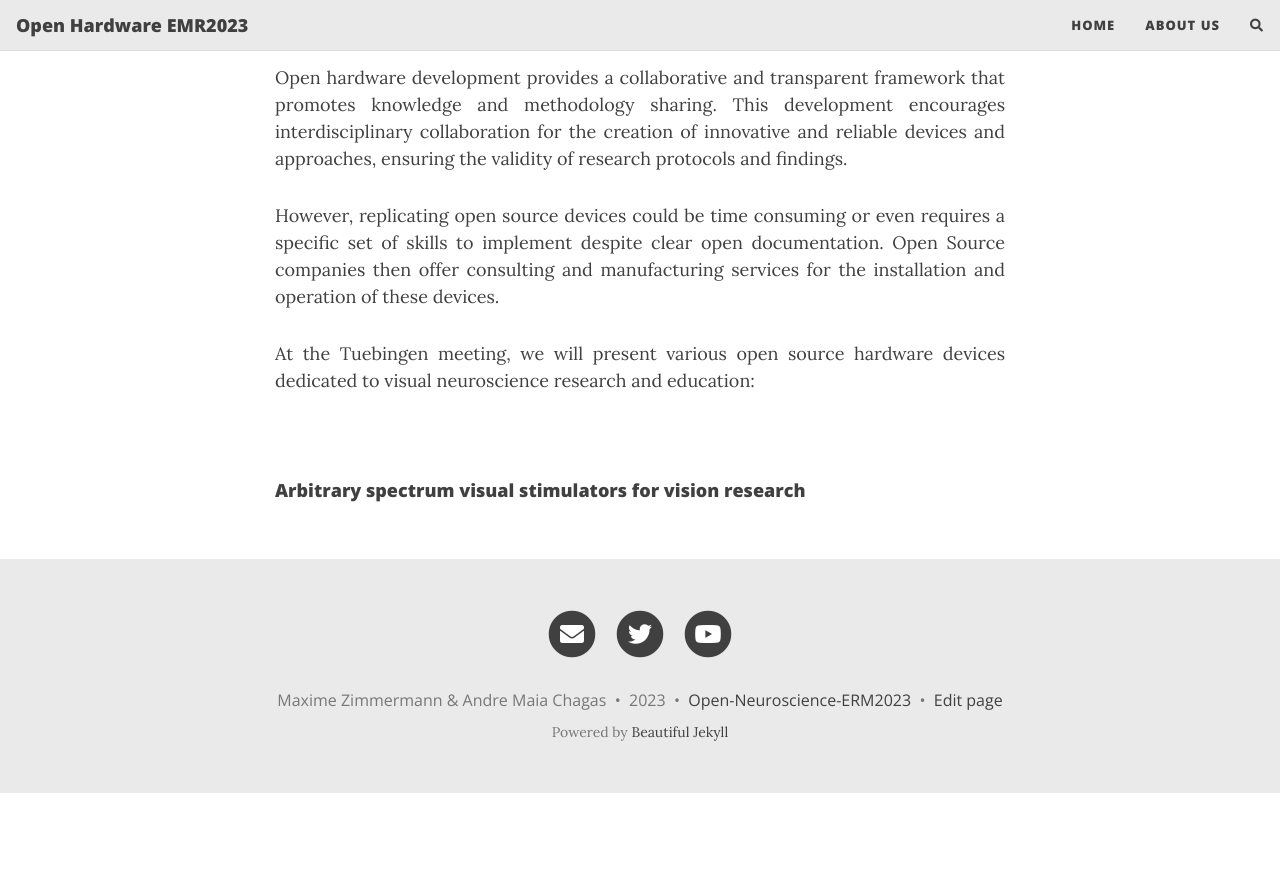
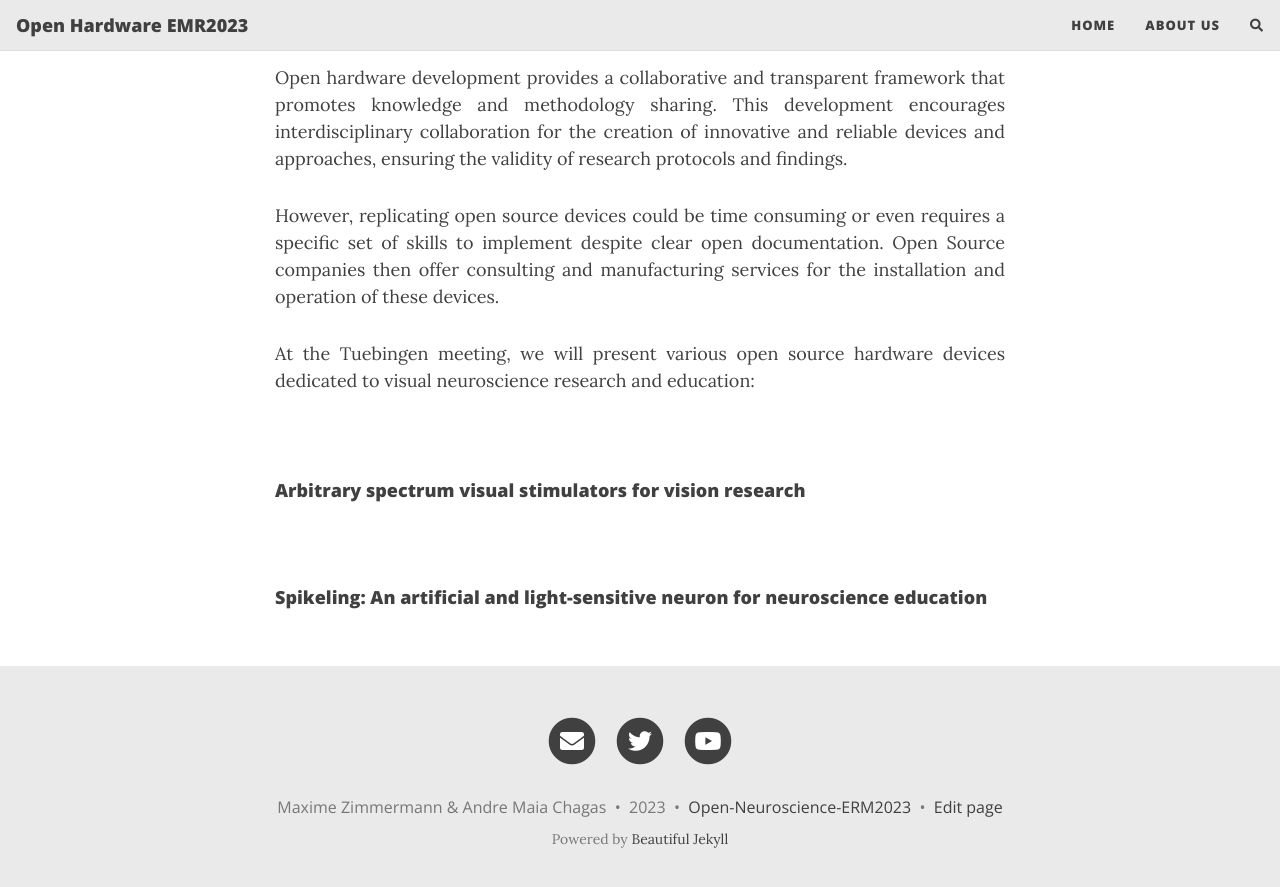
Before and after one commit to open-neuroscience/ERM2023, a Jekyll site: the page built from index.markdown, in a window 1280 px wide and 900 px high, scrolled down 728 px. Shown: the top 887 px of the window. Built offline with Jekyll 4.4.1, drawn with Linux system fonts in a browser that asks for light colours; nearby versions of some CDN libraries; comment, search, counter and statistics services are not loaded; before the commit the page ends 1521 px from its top, so only the background shows below that.

Commit message:
Update index.markdown

```diff
--- a/index.markdown
+++ b/index.markdown
@@ -10,7 +10,7 @@ cover-img:
 ---
 
 <div>
-<img align="left" width="100" src="./assets/Logos/ERM_2023_LOGO.png"/>
+<img align="left" width="200" src="./assets/Logos/ERM_2023_LOGO.png"/>
 <br>
 <h1 align="center"> Open Hardware @ ERM 2023</h1>
 <h4 align="center"> Open Science tools for Neuroscience</h4>
@@ -33,4 +33,8 @@ At the Tuebingen meeting, we will present various open source hardware devices d
 
 <br>
 
-<h4 align="left">Arbitrary spectrum visual stimulators for vision research </h4>
+<h4 align="left"> Arbitrary spectrum visual stimulators for vision research </h4>
+
+<br>
+
+<h4 align="left"> Spikeling: An artificial and light-sensitive neuron for neuroscience education </h4>
```
